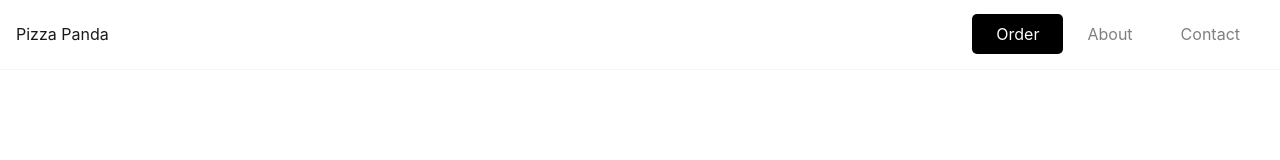
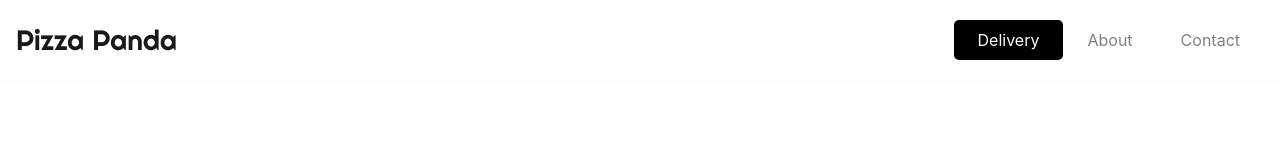
Before and after one commit to victorlomi/Pizza, a plain HTML site: page index.html in a window 1280 px wide. Drawn offline with Linux system fonts and the light colour scheme.

Commit message:
add righteous font to navbar brand text

```diff
--- a/css/style.css
+++ b/css/style.css
@@ -4,7 +4,8 @@
 }
 
 .navbar-brand {
-    font-size: 16px;
+    font-family: 'Righteous', cursive;
+    font-size: 28px
 }
 
 .navbar-light
--- a/index.html
+++ b/index.html
@@ -4,6 +4,11 @@
     <meta charset="UTF-8">
     <meta name="viewport" content="width=device-width, initial-scale=1.0">
     <title>Pizza Panda</title>
+
+    <!-- fonts -->
+    <link href="https://fonts.googleapis.com/css2?family=Righteous&display=swap" rel="stylesheet">
+
+    <!-- stylesheets -->
     <link rel="stylesheet" href="./css/bootstrap.css">
     <link rel="stylesheet" href="./css/bootstrap.min.css">
     <link rel="stylesheet" href="./css/style.css">
@@ -18,7 +23,7 @@
         <div class="collapse navbar-collapse" id="navbarNav">
           <ul class="navbar-nav ml-auto">
             <li class="nav-item active">
-              <a class="nav-link px-4" href="#">Order <span class="sr-only">(current)</span></a>
+              <a class="nav-link px-4" href="#">Delivery <span class="sr-only">(current)</span></a>
             </li>
             <li class="nav-item">
               <a class="nav-link px-4" href="#">About</a>
```
